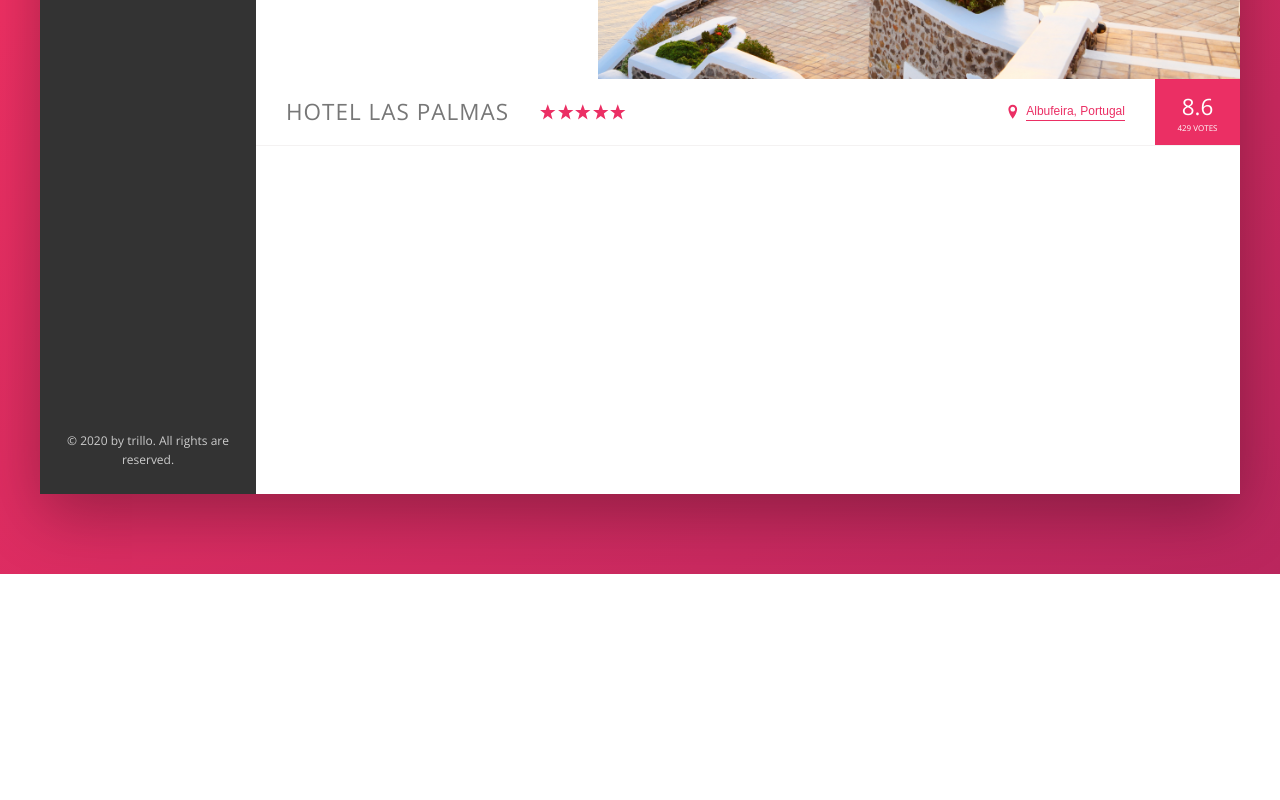
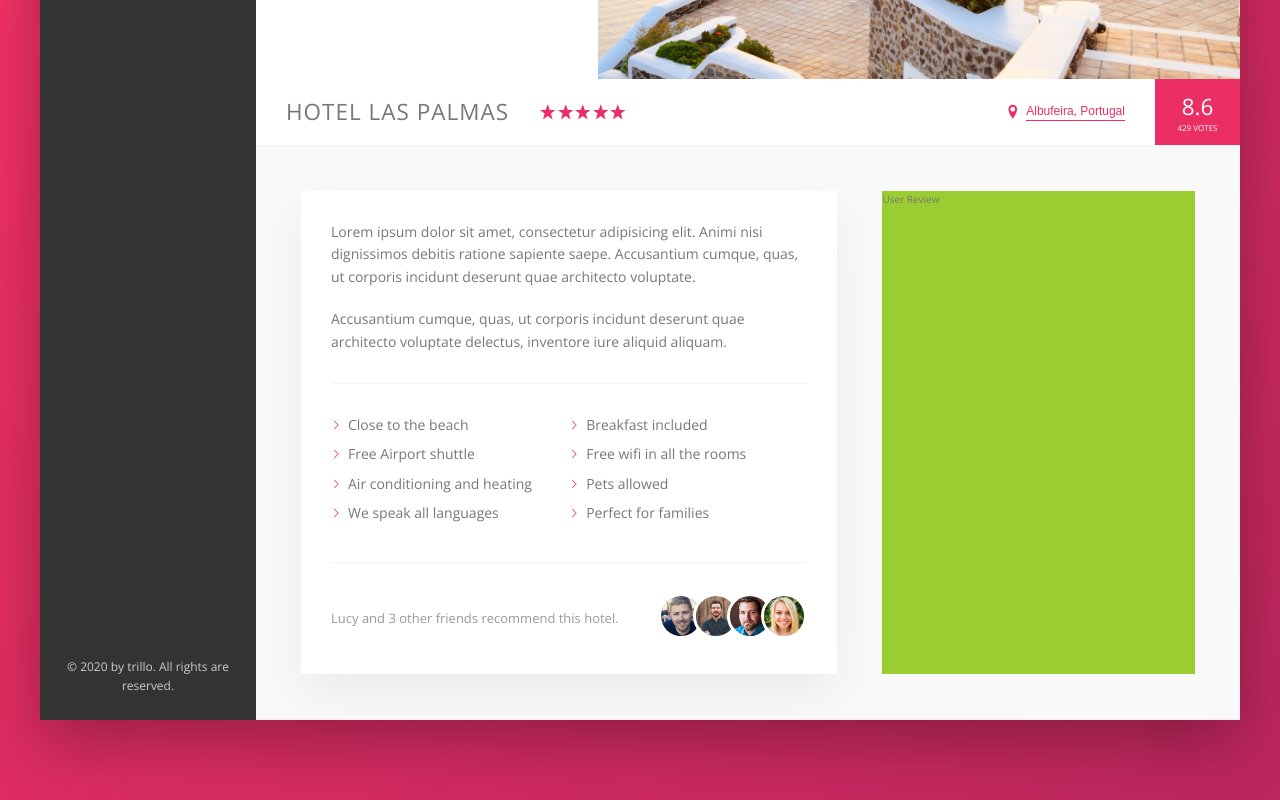
Before and after one commit to itsPiyush01/Trillo, a website: page index.html in a window 1280 px wide. Shown: the part 456-1256 px from the top of the page. Before the commit the page ends 1030 px from the top, so only its background shows below. Drawn offline with nearby package versions, Linux system fonts and the light colour scheme.

Commit message:
Build the Description Section

```diff
--- a/index.html
+++ b/index.html
@@ -153,6 +153,61 @@
               <overview class="overview__rating-count">429 votes</overview>
             </div>
           </div>
+          <div class="detail">
+            <div class="description">
+              <p class="paragraph">
+                Lorem ipsum dolor sit amet, consectetur adipisicing elit. Animi
+                nisi dignissimos debitis ratione sapiente saepe. Accusantium
+                cumque, quas, ut corporis incidunt deserunt quae architecto
+                voluptate.
+              </p>
+              <p class="paragraph">
+                Accusantium cumque, quas, ut corporis incidunt deserunt quae
+                architecto voluptate delectus, inventore iure aliquid aliquam.
+              </p>
+
+              <ul class="list">
+                <li class="list__item">Close to the beach</li>
+                <li class="list__item">Breakfast included</li>
+                <li class="list__item">Free Airport shuttle</li>
+                <li class="list__item">Free wifi in all the rooms</li>
+                <li class="list__item">Air conditioning and heating</li>
+                <li class="list__item">Pets allowed</li>
+                <li class="list__item">We speak all languages</li>
+                <li class="list__item">Perfect for families</li>
+              </ul>
+              <div class="recommend">
+                <p class="recommend__count">
+                  Lucy and 3 other friends recommend this hotel.
+                </p>
+                <div class="recommend__friends">
+                  <img
+                    src="img/user-3.jpg"
+                    alt="friend1 1 "
+                    class="recommend__photo"
+                  />
+                  <img
+                    src="img/user-4.jpg"
+                    alt="friend1 2"
+                    class="recommend__photo"
+                  />
+                  <img
+                    src="img/user-5.jpg"
+                    alt="friend1 3 "
+                    class="recommend__photo"
+                  />
+                  <img
+                    src="img/user-6.jpg"
+                    alt="friend1 4 "
+                    class="recommend__photo"
+                  />
+                </div>
+              </div>
+            </div>
+            <div class="user-review">
+              User Review
+            </div>
+          </div>
         </main>
       </div>
     </div>
--- a/sass/_base.scss
+++ b/sass/_base.scss
@@ -23,6 +23,8 @@
   --color-grey-dark-2: #777;
   --color-grey-dark-3: #999;
   --shadow-dark: 0 2rem 6rem rgba(0, 0, 0, 0.3);
+  --shadow-light: 0 2rem 5rem rgba(0, 0, 0, 0.06);
+  --line: 1px solid var(--color-grey-light-2);
 }
 
 * {
--- a/sass/_components.scss
+++ b/sass/_components.scss
@@ -203,7 +203,7 @@
 .overview {
   display: flex;
   align-items: center;
-  border-bottom: 1px solid var(--color-grey-light-2);
+  border-bottom: var(--line);
 
   &__heading {
     font-size: 2.25rem;
@@ -293,3 +293,95 @@
     box-shadow: none;
   }
 }
+
+.detail {
+  display: flex;
+  padding: 4.5rem;
+  background-color: var(--color-grey-light-1);
+  border-bottom: var(--line);
+}
+
+.description {
+  font-size: 1.4rem;
+  background-color: #fff;
+  box-shadow: var(--shadow-light);
+  padding: 3rem;
+
+  flex: 0 0 60%;
+  margin-right: 4.5rem;
+}
+
+.user-review {
+  background-color: yellowgreen;
+  // flex-grow flex-shrink flex-basis
+  flex: 1;
+}
+
+/////////////////////////////////
+// PARAGRAPHY
+//Apply for same type of element
+.paragraph:not(:last-of-type) {
+  margin-bottom: 2rem;
+}
+
+/////////////////////////////////
+// LIST
+
+.list {
+  list-style: none;
+  margin: 3rem 0;
+  padding: 3rem 0;
+  border-top: var(--line);
+  border-bottom: var(--line);
+
+  display: flex;
+  flex-wrap: wrap;
+
+  &__item {
+    // flex-grow flex-shrink flex-basis-->width
+    flex: 0 0 50%;
+    margin-bottom: 0.7rem;
+  }
+  &__item::before {
+    content: "";
+    display: inline-block;
+    height: 1rem;
+    width: 1rem;
+    margin-right: 7px;
+    // Older browsers
+    // background-image: url(../img/chevron-thin-right.svg);
+    // background-size: cover;
+
+    // Newer browsers -masks
+    background-color: var(--color-primary);
+    -webkit-mask-image: url(../img/chevron-thin-right.svg);
+    -webkit-mask-size: cover;
+  }
+}
+
+/////////////////////////////////
+// RECOMMEND
+.recommend {
+  font-size: 1.3rem;
+  color: var(--color-grey-dark-3);
+
+  display: flex;
+  align-items: center;
+
+  &__count {
+    margin-right: auto; // flex: 1;
+  }
+
+  &__friends {
+  }
+  &__photo {
+    box-sizing: content-box;
+    height: 4rem;
+    width: 4rem;
+    border-radius: 50%;
+    border: 3px solid #fff;
+    &:not(:last-child) {
+      margin-right: -1.5rem;
+    }
+  }
+}
--- a/sass/_layout.scss
+++ b/sass/_layout.scss
@@ -37,7 +37,7 @@
 
   // TEST
   // background-color: orangered;
-  height: 80rem;
+  // height: 80rem;
 
   //   flex-grow: 1;
   // flex-grow flex-shrink flex-basis
```
Also changed, not shown: css/style.css.
